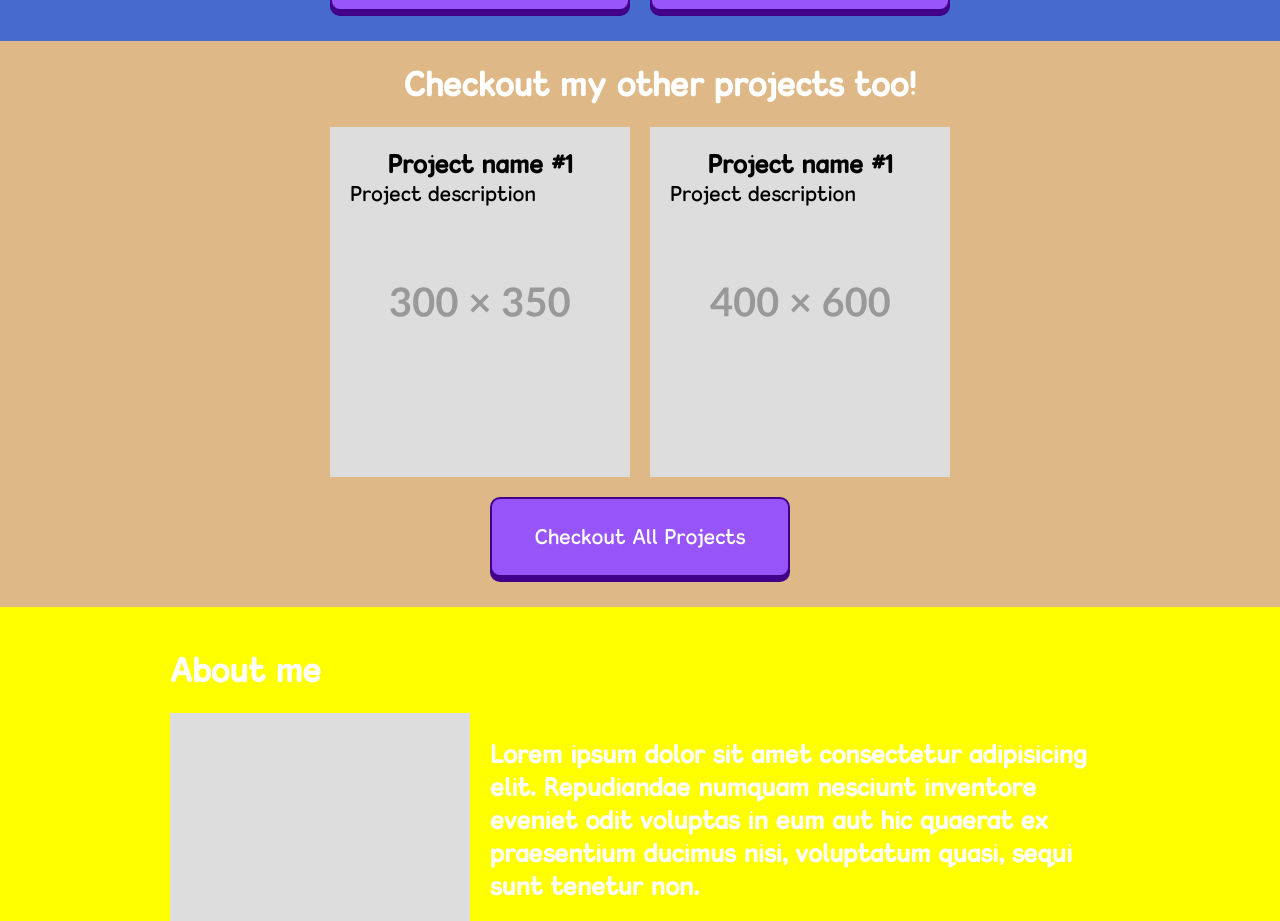
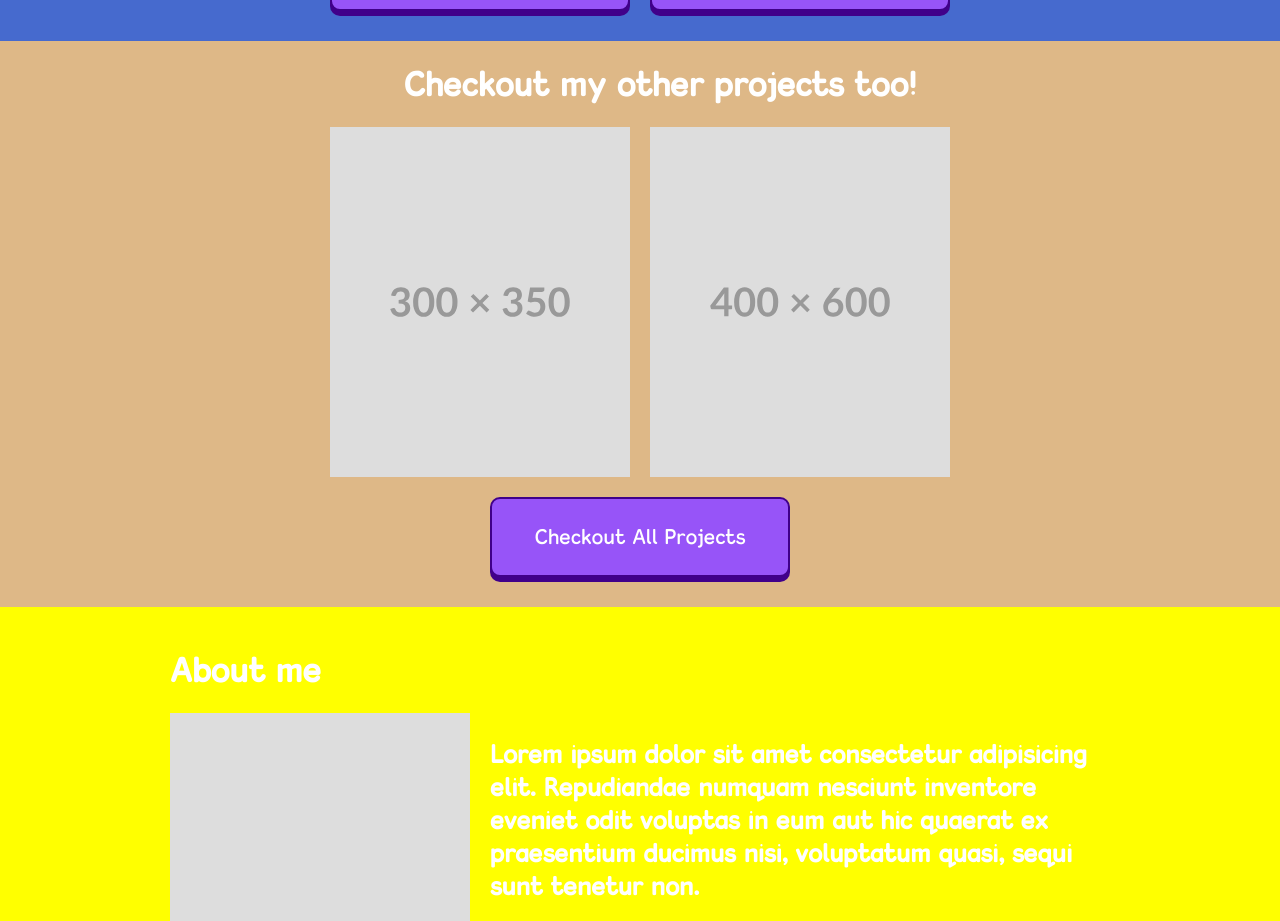
Before and after one commit to MrAngalo/Portfolio-Website, an Angular app: page /home in a window 1280 px wide. Shown: the part 955-1876 px from the top of the page. Built offline with nearby package versions, Linux system fonts and the light colour scheme.

Commit message:
added hover transition

```diff
--- a/src/app/homepage/homepage.component.scss
+++ b/src/app/homepage/homepage.component.scss
@@ -58,17 +58,24 @@
             > .card {
                 width: 300px;
                 height: 350px;
-                background: white;
                 background-size: cover;
                 background-position: center;
                 padding: 20px;
                 box-sizing: border-box;
 
+                // Transition
+                background-color: rgba(0, 0, 0, 0);
+                background-blend-mode: darken;
+                transition: all 0.3s ease;
+
                 > .card-content {
                     width: 100%;
                     height: 100%;
                     overflow: hidden;
-                    opacity: 1;
+
+                    // Transition
+                    opacity: 0;
+                    transition: inherit;
 
                     > .card-title {
                         text-align: center;
@@ -78,6 +85,13 @@
 
                     > .card-description {
                         font-size: 20px;
+                    }
+                }
+
+                &:hover {
+                    background-color: rgba(0, 0, 0, 0.46);
+                    > .card-content {
+                        opacity: 1;
                     }
                 }
             }
```
